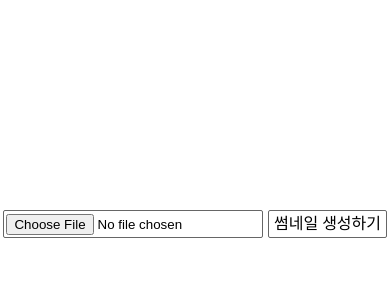
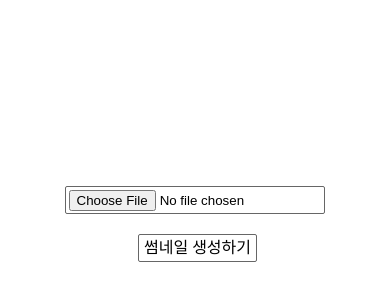
Before and after one commit to jihyeok-um/harry-log, a React (Vite) app: page / in a window 390 px wide. Shown: the part 198-498 px from the top of the page. Built offline with nearby package versions, Linux system fonts and the light colour scheme.

Commit message:
feat: 모바일 반응형 구현

```diff
--- a/src/components/Pointillism.tsx
+++ b/src/components/Pointillism.tsx
@@ -18,6 +18,11 @@ const S = {
     position: relative;
     width: 1600px;
     height: 900px;
+
+    @media (max-width: 1600px) {
+      width: 100%;
+      height: 100%;
+    }
   `,
 
   Canvas: styled.canvas`
--- a/src/pages/ImageUpload.tsx
+++ b/src/pages/ImageUpload.tsx
@@ -5,21 +5,37 @@ export const ImageUpload = () => {
   const { inputRef, handleSubmitImageUploadForm } = useImageUploadForm();
 
   return (
-    <S.ImageUploadForm onSubmit={handleSubmitImageUploadForm}>
-      <S.Input type="file" accept="image/png image/jpeg" ref={inputRef} />
-      <S.SubmitButton type="submit">썸네일 생성하기</S.SubmitButton>
-    </S.ImageUploadForm>
+    <S.Container>
+      <S.ImageUploadForm onSubmit={handleSubmitImageUploadForm}>
+        <S.Input type="file" accept="image/png image/jpeg" ref={inputRef} />
+        <S.SubmitButton type="submit">썸네일 생성하기</S.SubmitButton>
+      </S.ImageUploadForm>
+    </S.Container>
   );
 };
 
 const S = {
+  Container: styled.div`
+    width: 100%;
+    height: 100%;
+    display: flex;
+    justify-content: center;
+    align-items: center;
+  `,
+
   Input: styled.input`
     border: 1px solid #666666;
     border-radius: 2px;
     padding: 2.5px;
   `,
 
-  ImageUploadForm: styled.form``,
+  ImageUploadForm: styled.form`
+    display: flex;
+    flex-direction: column;
+    justify-content: center;
+    align-items: center;
+    gap: 20px;
+  `,
 
   SubmitButton: styled.button`
     border: 1px solid #666666;
--- a/src/styles/GlobalStyles.tsx
+++ b/src/styles/GlobalStyles.tsx
@@ -36,6 +36,7 @@ const GlobalStyle = createGlobalStyle`
 
   #root {
     ${Styles.FullWidthAndHeight}
+    overflow: hidden;
   }
 
   button {
```
